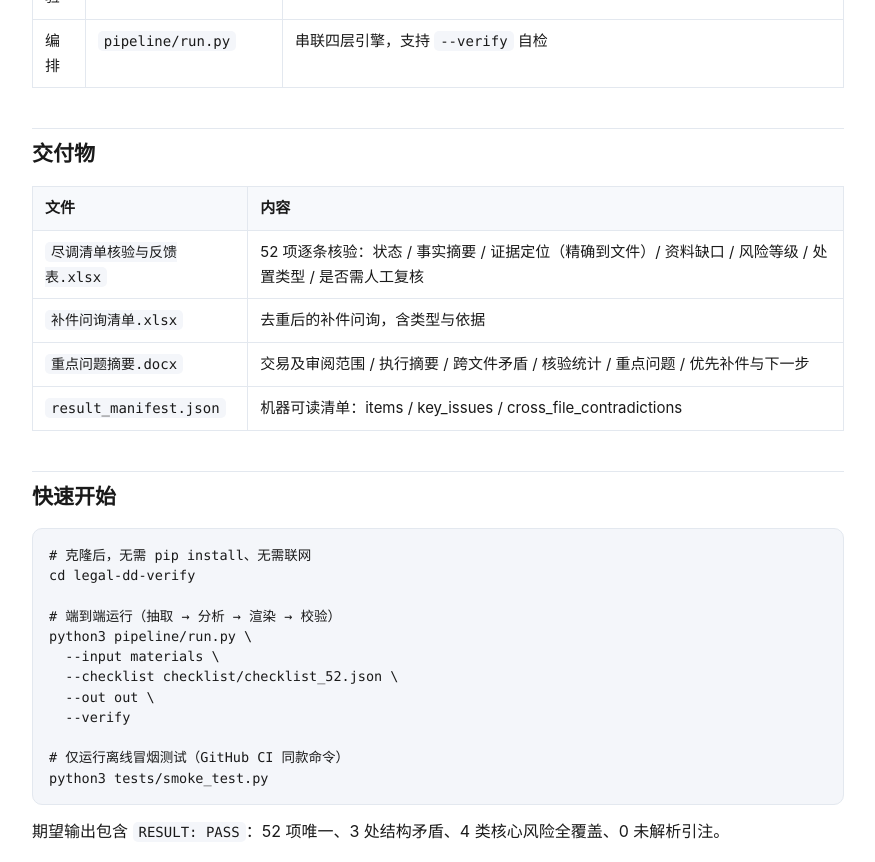
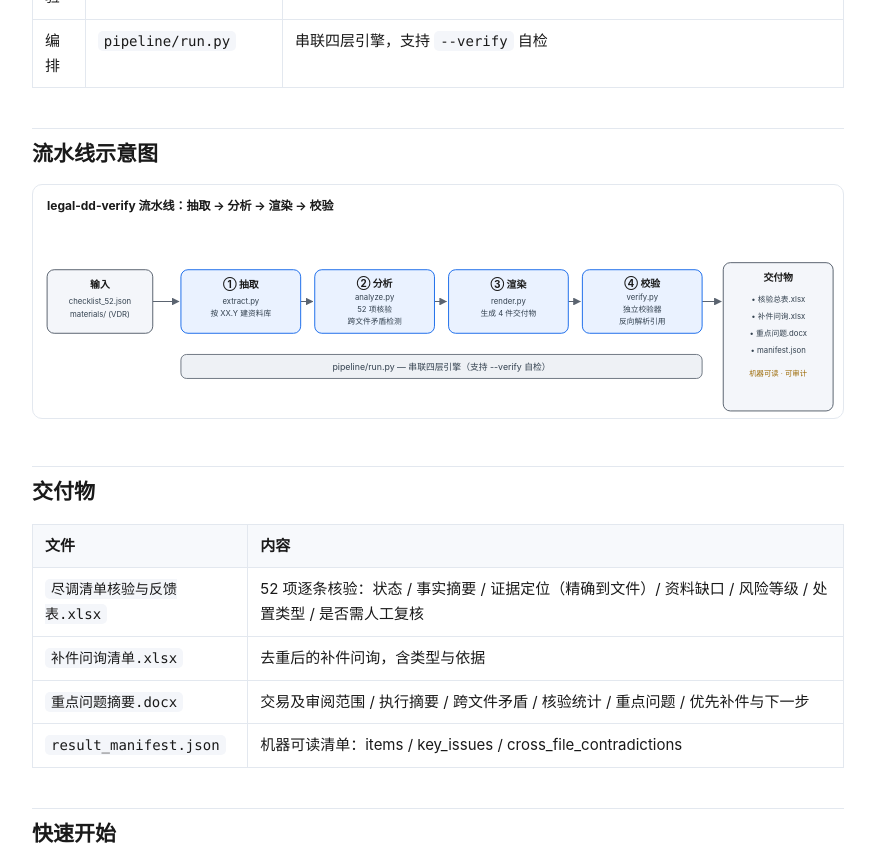
Before and after one commit to vickywu97/legal-dd-verify, a plain HTML site: page docs/index.html in a window 1280 px wide. Shown: the part 1220-2082 px from the top of the page, without its empty margins (202-1077 px from the left). Drawn offline with Linux system fonts and the light colour scheme.

Commit message:
docs: add pipeline architecture diagram (SVG) to Pages site and README
- docs/pipeline.svg: 5-stage flow (input -> 抽取/分析/渲染/校验 -> 4 deliverables)
  with run.py orchestration bar; light-theme, self-contained.
- docs/index.html: new '流水线示意图' section embedding the SVG.
- README.md: embed the diagram under the badges.

```diff
--- a/docs/index.html
+++ b/docs/index.html
@@ -103,6 +103,10 @@
     <tr><td>编排</td><td><code>pipeline/run.py</code></td><td>串联四层引擎，支持 <code>--verify</code> 自检</td></tr>
   </table>
 
+  <h2>流水线示意图</h2>
+  <p><img src="pipeline.svg" alt="legal-dd-verify 流水线示意图"
+    style="max-width:100%; border:1px solid var(--line); border-radius:10px;" /></p>
+
   <h2>交付物</h2>
   <table>
     <tr><th>文件</th><th>内容</th></tr>
```
Also changed, not shown: docs/pipeline.svg (added), 1 other file.
